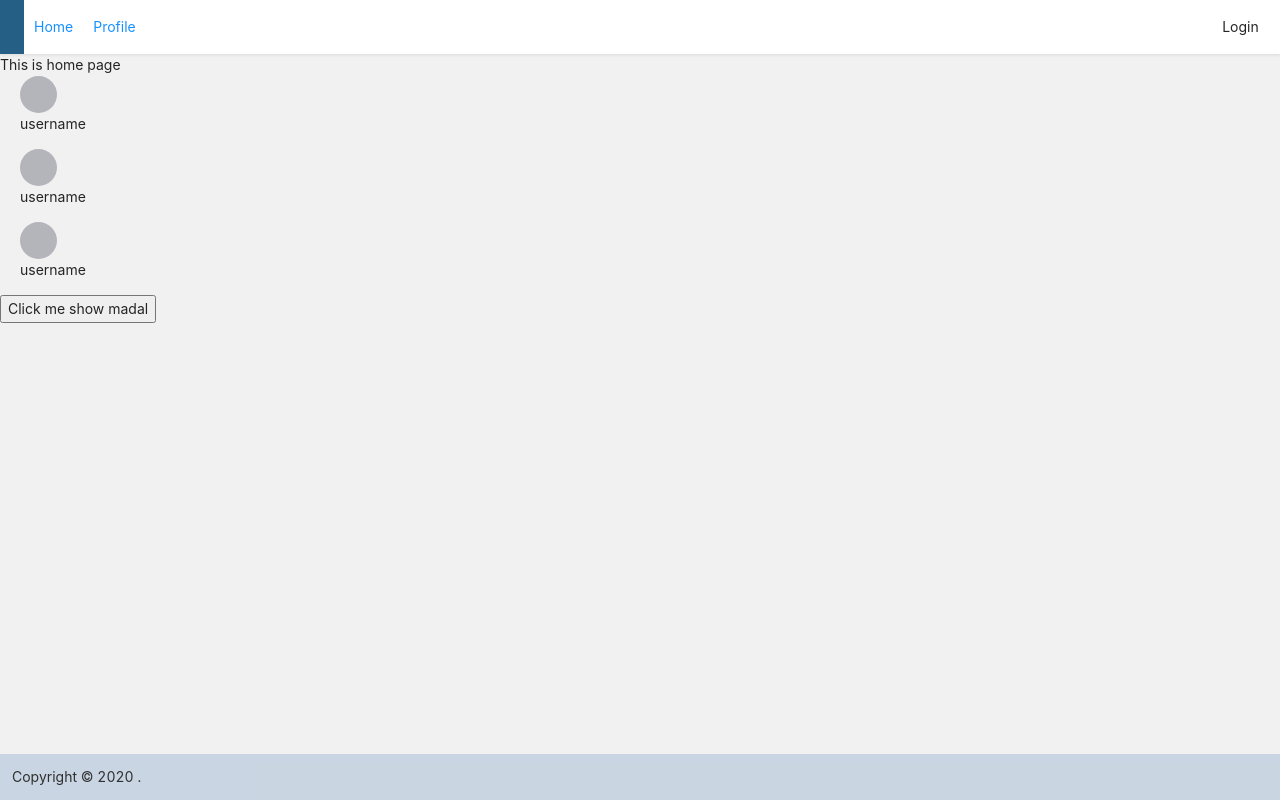
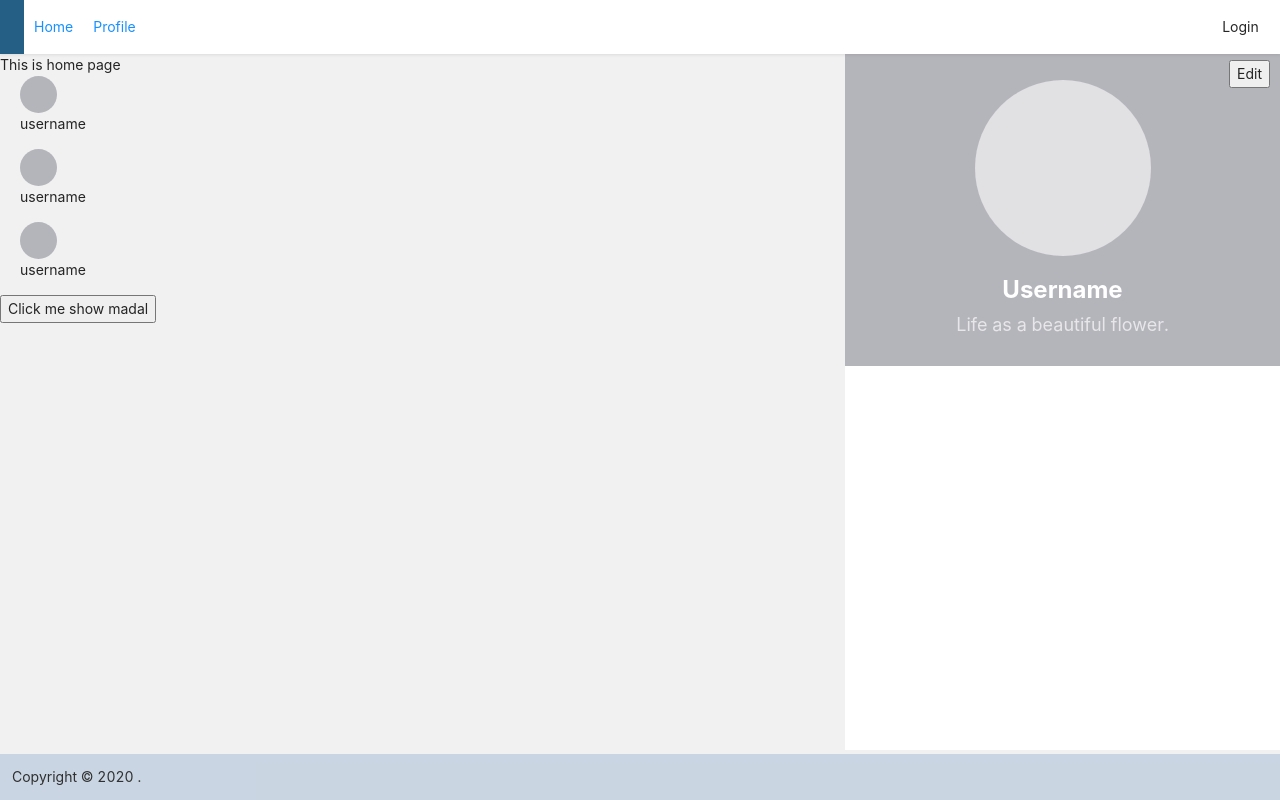
Before and after one commit to nhuquyenit99/anonymous-chat, a React (Create React App) app: page / in a window 1280 px wide. Built offline with nearby package versions, Linux system fonts and the light colour scheme.

Commit message:
feat: add auth

```diff
--- a/src/components/user-info-panel/index.tsx
+++ b/src/components/user-info-panel/index.tsx
@@ -1,19 +1,23 @@
 import React, { useEffect, useState } from "react";
 import avatar from "assets/images/avatar-lighter.svg";
-import { UserIdContext } from "context";
+import { UserForm } from "./user-form";
+import { AuthContext } from "context";
 import "./style.scss";
-import { UserForm } from "./user-form";
 
 export function UserInfoPanel() {
   const [username, setUsername] = useState("Username");
   const [userBio, setUserBio] = useState("Life as a beautiful flower.");
   const [editMode, setEditMode] = useState(false);
+  const [auth, setAuth] = useState(false);
 
   const [inputUsername, setInputUserName] = useState("");
   const [inputUserBio, setInputUserBio] = useState("");
+
+  const userInfoString = localStorage.getItem("user-info");
+
   useEffect(() => {
-    const userInfoString = localStorage.getItem("user-info");
     if (userInfoString) {
+      setAuth(true);
       const userInfo = JSON.parse(userInfoString);
       setUsername(userInfo.username);
       setUserBio(userInfo.userBio);
@@ -40,10 +44,13 @@ export function UserInfoPanel() {
     setUsername(inputUsername);
     setUserBio(inputUserBio);
     setEditMode(false);
+    if (auth === false) {
+      setAuth(true);
+    }
   };
-
   return (
     <div className="user-info-panel">
+      <AuthContext.Provider value={auth} />
       <div className="user-info-body">
         <div className="user-info-content">
           <img className="avatar" src={avatar} />
@@ -70,9 +77,9 @@ export function UserInfoPanel() {
           changeUsername={UsernameChangeHandler}
           changeBio={UserBioChangeHandler}
         />
-      ) : (
+      ) : auth ? (
         <button className="btn-add-favorite">Favorite</button>
-      )}
+      ) : null}
     </div>
   );
 }
--- a/src/context/index.tsx
+++ b/src/context/index.tsx
@@ -1,4 +1,3 @@
 import React from "react";
-const userId = Math.random().toString().substring(2);
 
-export const UserIdContext = React.createContext(userId);
+export const AuthContext = React.createContext(false);
--- a/src/modules/chat-room/pages/home/index.tsx
+++ b/src/modules/chat-room/pages/home/index.tsx
@@ -1,5 +1,5 @@
 import React from "react";
-import { BaseList, UserItem, BaseModal } from "components";
+import { BaseList, UserItem, BaseModal, UserInfoPanel } from "components";
 import { UserModel } from "models";
 
 export function ChatRoomPage() {
@@ -33,6 +33,7 @@ export function ChatRoomPage() {
         handleShow={show}
         handleClose={() => setShow(false)}
       />
+      <UserInfoPanel />
     </div>
   );
 }
```
Also changed, not shown: src/app.tsx (+7 -7 lines), src/components/index.ts (+9 -8 lines).
